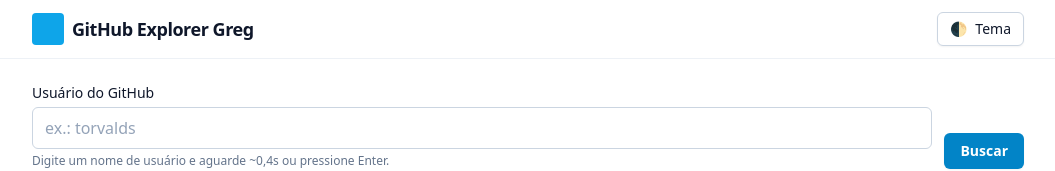
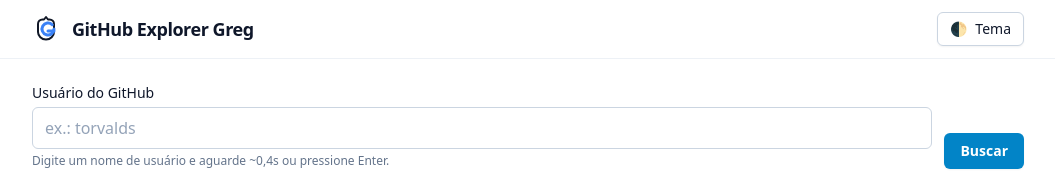
Before and after one commit to G-Reg04/github-explorer-greg, a plain HTML site: page index.html in a window 1280 px wide. Shown: the top 171 px of the page, without its empty margins (112-1167 px from the left). Drawn offline with nearby package versions, Linux system fonts and the light colour scheme.

Commit message:
feat(ui): add SVG logo in navbar and favicon

```diff
--- a/index.html
+++ b/index.html
@@ -13,6 +13,8 @@
     <meta property="og:type" content="website" />
     <meta property="og:image" content="/assets/og.png" />
     <meta name="theme-color" content="#0ea5e9" />
+    <link rel="icon" type="image/svg+xml" href="/assets/logo.svg" />
+    <link rel="alternate icon" type="image/png" href="/assets/og.png" />
 
     <!-- Fonts: Inter & Manrope -->
     <link rel="preconnect" href="https://fonts.googleapis.com" />
@@ -67,7 +69,14 @@
     >
       <div class="mx-auto flex max-w-5xl items-center justify-between gap-3 px-4 py-3">
         <div class="flex items-center gap-2">
-          <div class="h-8 w-8 rounded bg-sky-500"></div>
+          <img
+            src="/assets/logo.svg"
+            alt="Logo"
+            width="32"
+            height="32"
+            class="h-8 w-8"
+            loading="lazy"
+          />
           <h1 class="text-lg font-semibold tracking-tight">GitHub Explorer Greg</h1>
         </div>
 
```
Also changed, not shown: assets/logo.svg (added).
